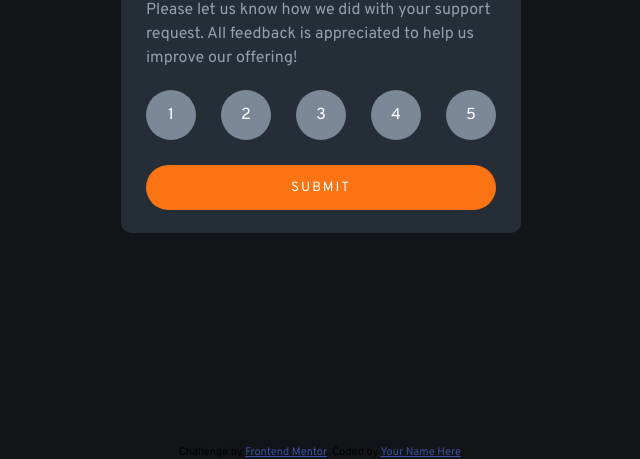
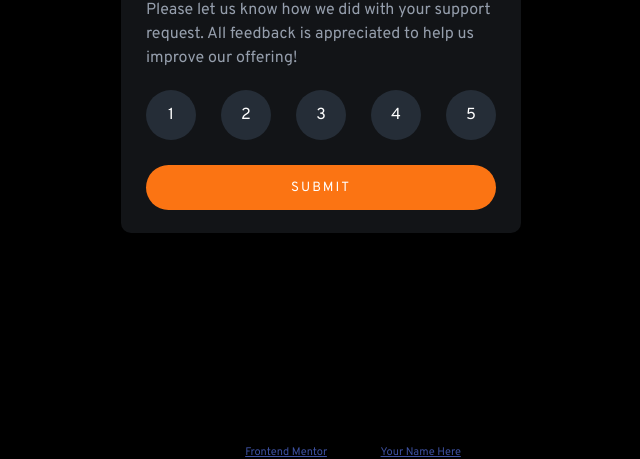
Before and after one commit to AndrewSimons3/interactive-rating-component, a plain HTML site: page index.html in a window 1280 px wide. Shown: the part 355-814 px from the top of the page, without its empty margins (319-959 px from the left). Drawn offline with Linux system fonts and the light colour scheme.

Commit message:
added js file

```diff
--- a/index.html
+++ b/index.html
@@ -5,6 +5,7 @@
 		<meta name="viewport" content="width=device-width, initial-scale=1.0" />
 		<!-- displays site properly based on user's device -->
 		<link rel="stylesheet" href="./style.css" />
+
 		<link
 			rel="icon"
 			type="image/png"
@@ -43,11 +44,11 @@
 					is appreciated to help us improve our offering!
 				</p>
 				<div class="numbers">
-					<div><span>1</span></div>
-					<div><span>2</span></div>
-					<div><span>3</span></div>
-					<div><span>4</span></div>
-					<div><span>5</span></div>
+					<div class="selected"><span>1</span></div>
+					<div class="selected"><span>2</span></div>
+					<div class="selected"><span>3</span></div>
+					<div class="selected"><span>4</span></div>
+					<div class="selected"><span>5</span></div>
 				</div>
 				<button class="submit">Submit</button>
 
@@ -70,5 +71,6 @@
 				>Frontend Mentor</a
 			>. Coded by <a href="#">Your Name Here</a>.
 		</div>
+    <script src="script.js"></script>
 	</body>
 </html>
--- /dev/null
+++ b/script.js
@@ -0,0 +1,7 @@
+const submitBtn = document.querySelector('.submit');
+
+const submitHandler = () => {
+  console.log('hello')
+}
+
+submitBtn.addEventListener('click', submitHandler);
--- a/style.css
+++ b/style.css
@@ -6,7 +6,7 @@
 }
 
 body {
-  background-color: hsl(216, 12%, 8%);
+  background-color: #000;
 }
 
 .container {
@@ -20,7 +20,7 @@ body {
 .main {
   width: 400px;
   height: 375px;
-  background-color: hsl(213, 19%, 18%);
+  background-color: hsl(216, 12%, 8%);
   padding: 25px;
   border-radius: 10px;
 }
@@ -30,7 +30,7 @@ body {
   text-align: center;
   height: 45px;
   padding: 14px;
-  background: hsl(216, 12%, 54%);
+  background:  hsl(213, 19%, 18%);
   border-radius: 50px;
   margin-bottom: 20px;
 }
@@ -75,7 +75,13 @@ body {
   align-items: center;
   height: 50px;
   width: 50px;
-  background: hsl(216, 12%, 54%);
+  background:  hsl(213, 19%, 18%);
   border-radius: 100px;
   color: #fff;
+  transition: all .5s;
 }
+
+.numbers div:hover {
+  background-color:hsl(25, 97%, 53%);
+  transition: all .5s;
+}
```
